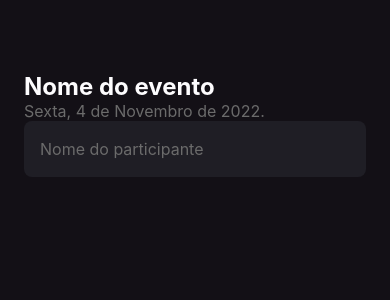
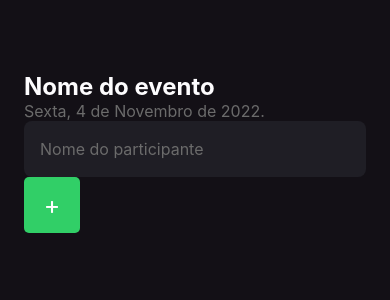
Before and after one commit to DanielSiilva/imhere, a React Native app in the folder inhere/: screen / in a window 390 px wide. Shown: the top 300 px of the page. Built offline with nearby package versions, Linux system fonts and the light colour scheme.

Commit message:
Feat: Fundamentos - Botão de Adicionar

```diff
--- a/inhere/src/screens/Home/index.tsx
+++ b/inhere/src/screens/Home/index.tsx
@@ -1,8 +1,16 @@
-import { Text, TextInput, View } from "react-native";
+import { Text, TextInput, TouchableOpacity, View } from "react-native";
 
 import { styles } from "./style";
 
 export  function Home() {
+
+
+  function handleParticipantAdd (){
+    console.log("Add participant");
+
+  }
+
+
   return (
     <View style={styles.container}>
       <Text style={styles.eventName}>
@@ -18,6 +26,12 @@
         placeholder="Nome do participante"
         placeholderTextColor= "#6B6B6B"
       />
+
+      <TouchableOpacity  style={styles.button} onPress={handleParticipantAdd}>
+        <Text style={styles.buttonText}>
+          +
+        </Text>
+      </TouchableOpacity>
     </View>
   )
 }
--- a/inhere/src/screens/Home/style.ts
+++ b/inhere/src/screens/Home/style.ts
@@ -23,5 +23,17 @@
     color: '#fff',
     padding: 16,
     fontSize:16,
+  },
+  buttonText:{
+    color: "#fff",
+    fontSize: 25
+  },
+  button:{
+    height: 56,
+    width: 56,
+    borderRadius: 5,
+    backgroundColor: '#31CF67',
+    alignItems: 'center',
+    justifyContent: 'center'
   }
 })
```
